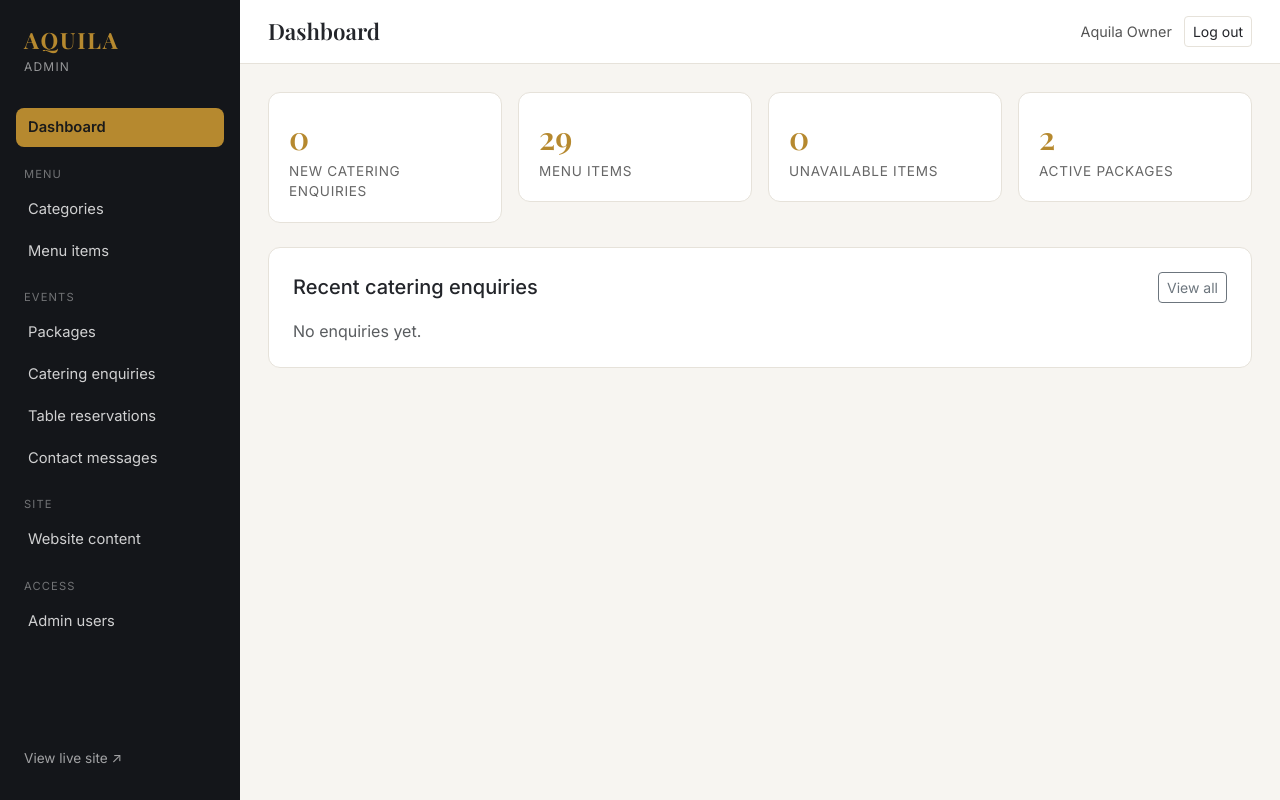
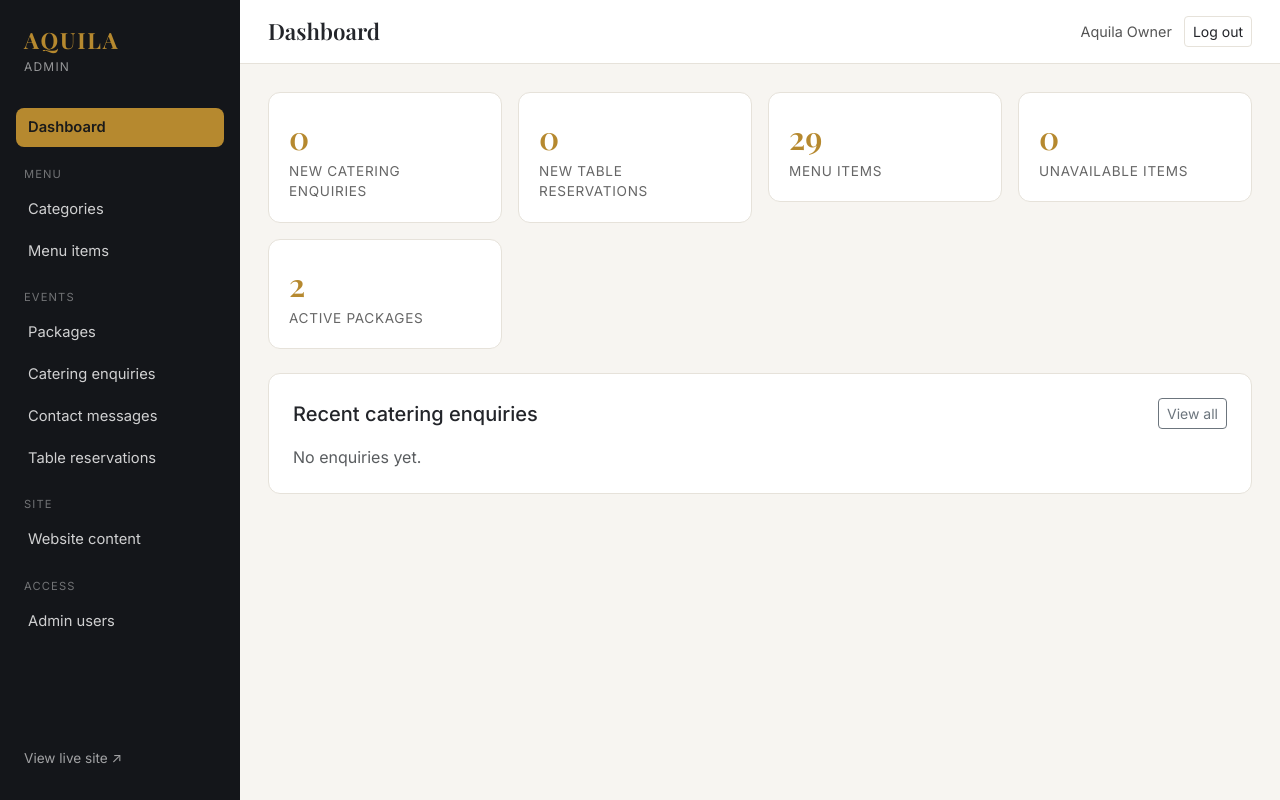
Before and after one commit to palden518/aquila_web, a Laravel app: page /admin in a window 1280 px wide. Run offline with Laravel 10, Linux system fonts and the light colour scheme; a user stored in the database is signed in; data comes from the database, SQL or seed files in the repository; data that the repository does not hold is empty.

Commit message:
AQL-17 [FEATURE]Admin Reservations Screen

```diff
--- a/database/seeders/RolesAndPermissionsSeeder.php
+++ b/database/seeders/RolesAndPermissionsSeeder.php
@@ -20,6 +20,7 @@ class RolesAndPermissionsSeeder extends Seeder
             'manage packages',
             'manage orders',
             'manage catering',
+            'manage reservations',
         ];
 
         foreach ($permissions as $permission) {
@@ -38,6 +39,7 @@ class RolesAndPermissionsSeeder extends Seeder
             'manage packages',
             'manage orders',
             'manage catering',
+            'manage reservations',
         ]);
     }
 }
--- a/public/css/admin.css
+++ b/public/css/admin.css
@@ -183,6 +183,7 @@ body {
 .badge-status-new { background: #3b82f6; }
 .badge-status-contacted { background: #f59e0b; }
 .badge-status-confirmed { background: #22c55e; }
+.badge-status-seated { background: #8b5cf6; }
 .badge-status-declined { background: #ef4444; }
 .badge-status-completed { background: #6b7280; }
 
--- a/resources/views/admin/dashboard.blade.php
+++ b/resources/views/admin/dashboard.blade.php
@@ -10,6 +10,16 @@
                 <div class="admin-stat-label">New catering enquiries</div>
             </div>
         </div>
+        @can('manage reservations')
+            <div class="col-md-3">
+                <a href="{{ route('admin.reservations.index', ['status' => 'new']) }}" class="text-decoration-none text-reset">
+                    <div class="admin-stat-card">
+                        <div class="admin-stat-value">{{ $stats['new_reservations'] }}</div>
+                        <div class="admin-stat-label">New table reservations</div>
+                    </div>
+                </a>
+            </div>
+        @endcan
         <div class="col-md-3">
             <div class="admin-stat-card">
                 <div class="admin-stat-value">{{ $stats['total_menu_items'] }}</div>
--- a/resources/views/admin/layouts/app.blade.php
+++ b/resources/views/admin/layouts/app.blade.php
@@ -32,8 +32,11 @@
 
                 @can('manage catering')
                     <a href="{{ route('admin.catering-enquiries.index') }}" class="admin-nav-link {{ request()->routeIs('admin.catering-enquiries.*') ? 'active' : '' }}">Catering enquiries</a>
+                    <a href="{{ route('admin.contact-messages.index') }}" class="admin-nav-link {{ request()->routeIs('admin.contact-messages.*') ? 'active' : '' }}">Contact messages</a>
+                @endcan
+
+                @can('manage reservations')
                     <a href="{{ route('admin.reservations.index') }}" class="admin-nav-link {{ request()->routeIs('admin.reservations.*') ? 'active' : '' }}">Table reservations</a>
-                    <a href="{{ route('admin.contact-messages.index') }}" class="admin-nav-link {{ request()->routeIs('admin.contact-messages.*') ? 'active' : '' }}">Contact messages</a>
                 @endcan
 
                 @can('manage settings')
--- a/resources/views/admin/reservations/index.blade.php
+++ b/resources/views/admin/reservations/index.blade.php
@@ -45,7 +45,7 @@
                         <td>{{ $reservation->reservation_date->format('d M Y') }}</td>
                         <td>{{ \Illuminate\Support\Carbon::parse($reservation->reservation_time)->format('g:i A') }}</td>
                         <td>{{ $reservation->party_size }}</td>
-                        <td><span class="badge badge-status-{{ $reservation->status === 'cancelled' ? 'declined' : ($reservation->status === 'new' ? 'new' : ($reservation->status === 'confirmed' ? 'confirmed' : 'completed')) }}">{{ ucfirst($reservation->status) }}</span></td>
+                        <td><span class="badge badge-status-{{ $reservation->status === 'cancelled' ? 'declined' : $reservation->status }}">{{ ucfirst($reservation->status) }}</span></td>
                         <td class="text-end">
                             <a href="{{ route('admin.reservations.show', $reservation) }}" class="btn btn-sm btn-outline-secondary">View</a>
                         </td>
--- a/resources/views/admin/reservations/show.blade.php
+++ b/resources/views/admin/reservations/show.blade.php
@@ -35,7 +35,7 @@
                         <td>{{ $reservation->party_size }}</td>
                     </tr>
                     <tr>
-                        <th>Notes</th>
+                        <th>Special requests</th>
                         <td style="white-space: pre-line;">{{ $reservation->notes ?: '—' }}</td>
                     </tr>
                     <tr>
--- a/routes/web.php
+++ b/routes/web.php
@@ -72,7 +72,9 @@ Route::prefix('admin')->name('admin.')->middleware(['auth', 'admin'])->group(fun
         Route::get('contact-messages', [ContactMessageController::class, 'index'])->name('contact-messages.index');
         Route::get('contact-messages/{contactMessage}', [ContactMessageController::class, 'show'])->name('contact-messages.show');
         Route::patch('contact-messages/{contactMessage}/status', [ContactMessageController::class, 'updateStatus'])->name('contact-messages.status');
+    });
 
+    Route::middleware('permission:manage reservations')->group(function () {
         Route::get('reservations', [AdminReservationController::class, 'index'])->name('reservations.index');
         Route::get('reservations/{reservation}', [AdminReservationController::class, 'show'])->name('reservations.show');
         Route::patch('reservations/{reservation}/status', [AdminReservationController::class, 'updateStatus'])->name('reservations.status');
```
Also changed, not shown: 1 other file.
